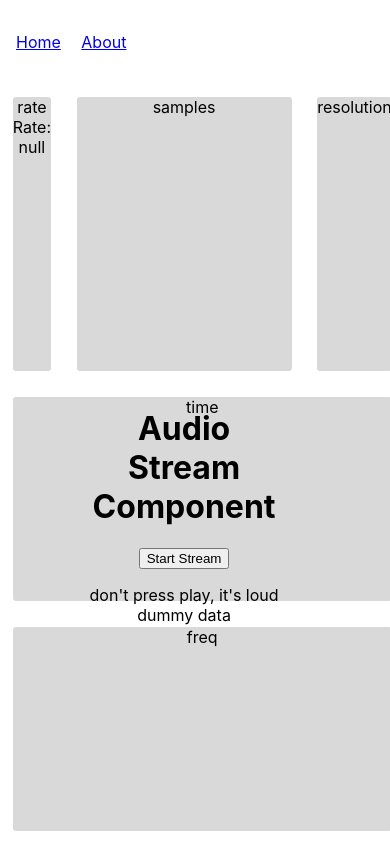
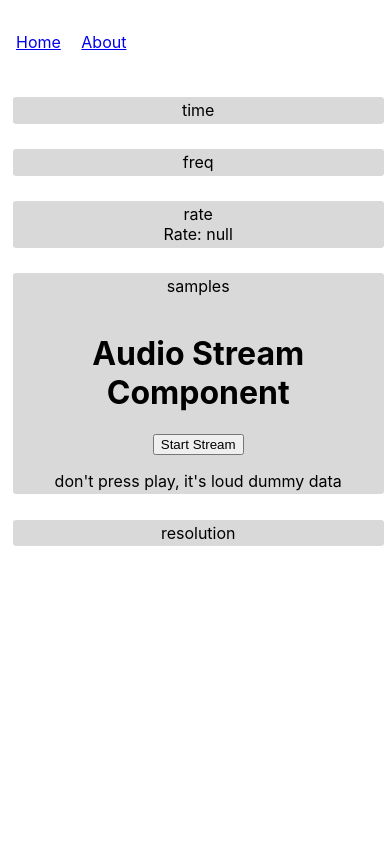
Before and after one commit to Sense-Scape/Sensor_Viewer, a SvelteKit app: page / in a window 390 px wide. Built offline with nearby package versions, Linux system fonts and the light colour scheme.

Commit message:
feat: add media query for mobile dash

```diff
--- /dev/null
+++ b/src/Card.svelte
@@ -0,0 +1,18 @@
+<!-- Card.svelte -->
+<script lang="ts">
+</script>
+
+<div>
+	<slot>Card should wrap some content</slot>
+</div>
+
+<style>
+	div {
+		border-radius: 0.2rem;
+		text-shadow: 4rem;
+		background-color: #d9d9d9;
+		height: 100%;
+		width: 100%;
+		padding: 0.2rem;
+	}
+</style>
--- /dev/null
+++ b/src/Navbar.svelte
@@ -0,0 +1,19 @@
+<section>
+	<nav>
+		<a href="/">Home</a>
+		<a href="/about">About</a>
+	</nav>
+</section>
+
+<style>
+	section {
+		display: flex;
+		height: 10vh;
+		width: 100%;
+		align-items: center;
+	}
+
+	a {
+		margin-left: 1rem;
+	}
+</style>
--- a/src/routes/+layout.svelte
+++ b/src/routes/+layout.svelte
@@ -1,8 +1,16 @@
 <script>
 	import { dev, browser } from '$app/environment';
 	import { inject } from '@vercel/analytics';
+
+	// util
+	import { webVitals } from '../lib/vitals';
+
+	// components
+	import Navbar from '../Navbar.svelte';
+
+	//store
 	import { page } from '$app/stores';
-	import { webVitals } from '../lib/vitals';
+
 	inject({ mode: dev ? 'development' : 'production' });
 
 	let analyticsId = import.meta.env.VERCEL_ANALYTICS_ID;
@@ -31,25 +39,7 @@
 </script>
 
 <main>
-	<header>
-		<nav>
-			<a href="/">Home</a>
-			<a href="/about">About</a>
-		</nav>
-	</header>
+	<Navbar />
 	<!-- +page.svelte is rendered in this <slot> -->
 	<slot />
 </main>
-
-<style>
-	header {
-		display: flex;
-		height: 10vh;
-		width: 100%;
-		align-items: center;
-	}
-
-	a {
-		margin-left: 1rem;
-	}
-</style>
--- a/src/routes/+page.svelte
+++ b/src/routes/+page.svelte
@@ -1,6 +1,11 @@
 <script lang="ts">
 	import { onDestroy } from 'svelte';
+
+	// components
 	import AudioStream from '../AudioStream.svelte';
+	import Card from '../Card.svelte';
+
+	// stores
 	import { sampleRateStore } from '../stores';
 
 	let sampleRate: number | null = null;
@@ -21,49 +26,40 @@
 
 <div class="container">
 	<div class="time block">
-		<div class="card">
+		<Card>
 			<p>time</p>
-		</div>
+		</Card>
 	</div>
 	<div class="freq block">
-		<div class="card">
+		<Card>
 			<p>freq</p>
-		</div>
+		</Card>
 	</div>
 	<div class="rate block">
-		<div class="card">
+		<Card>
 			<div>
 				<p>rate</p>
 				<p>Rate: {sampleRate}</p>
 			</div>
-		</div>
+		</Card>
 	</div>
 	<div class="samples block">
-		<div class="card">
+		<Card>
 			<p>samples</p>
 			<AudioStream />
 			<p>don't press play, it's loud dummy data</p>
-		</div>
+		</Card>
 	</div>
 	<div class="resolution block">
-		<div class="card">
+		<Card>
 			<p>resolution</p>
-		</div>
+		</Card>
 	</div>
 </div>
 
 <style>
 	p {
-		height: 100%;
 		margin: 0;
-	}
-
-	.card {
-		border-radius: 0.2rem;
-		text-shadow: 4rem;
-		background-color: #d9d9d9;
-		height: 100%;
-		width: 100%;
 	}
 
 	.block {
@@ -80,6 +76,12 @@
 			'freq freq freq';
 		text-align: center;
 		height: 90vh;
+	}
+
+	@media only screen and (max-width: 600px) {
+		.container {
+			display: block;
+		}
 	}
 
 	.time {
```
